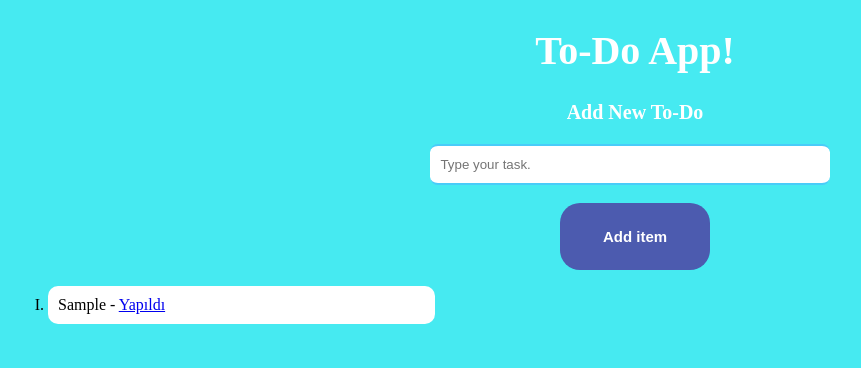
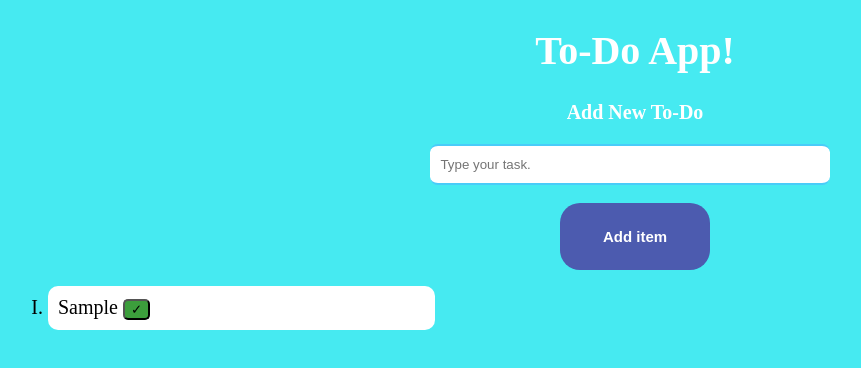
Before and after one commit to hakancaliskan95/coreToDoApp, a React app in the folder Todo.UI/: page / in a window 1280 px wide. Both pictures are taken after typing "Sample" into the empty fields and a click on the button "Add item". Shown: the top 368 px of the page, without its empty margins (5-866 px from the left). Built offline with nearby package versions, Linux system fonts and the light colour scheme.

Commit message:
-"okundu" olarak işaretleme özelliğinde iyileştirmeler yapıldı.

```diff
--- a/Todo.UI/src/App.jsx
+++ b/Todo.UI/src/App.jsx
@@ -15,6 +15,7 @@
         this._onTodoAddHandler = this._onTodoAddHandler.bind(this);
         //this.removeItem = this.removeItem.bind(this);
         this.markTodoDone = this.markTodoDone.bind(this);
+
 
     }
 
@@ -55,6 +56,7 @@
         this.setState({ todoItems: todoItems }); */
     }
 
+
     // removeItem(index) {
 
     //     this.setState({
--- a/Todo.UI/src/components/ToDoItem.jsx
+++ b/Todo.UI/src/components/ToDoItem.jsx
@@ -9,6 +9,7 @@
     }
 
     markAsRead() {
+
         this.props.markTodoDone(this.props.title);
     }
 
@@ -16,9 +17,10 @@
         const { title, isDone } = this.props;
         return (
             <li className="todos-item">
-                {title} - {isDone ? "YAPILMIŞ" : ''}
+                {title}  {isDone ? <div className="done">{title}</div> : ''}
+
                 <a href="/#" onClick={this.markAsRead}>
-                    <span className="glyphicon gylphicon-ok icon">Yapıldı</span>
+                    <input type="button" value="✓" className="done-btn" />
                 </a>
             </li>
         );
--- a/Todo.UI/src/css/index.css
+++ b/Todo.UI/src/css/index.css
@@ -64,6 +64,7 @@
   }
 .todos-item{
     background: white;
+    font-size: 20px;
     margin: 5px;
     width: 30%;
     padding: 10px;
@@ -94,3 +95,17 @@
 .todos-item:hover {
     background-color: #F9F5F3;
     transform: translateY(-2px); }
+
+.done{
+    color: red;
+    text-decoration: line-through;
+}
+.undone{
+    color: #61DAFB;
+}
+
+.done-btn{
+    position: relative;
+    border-radius: 5px;
+    background-color: rgb(60, 158, 60);
+}
```
